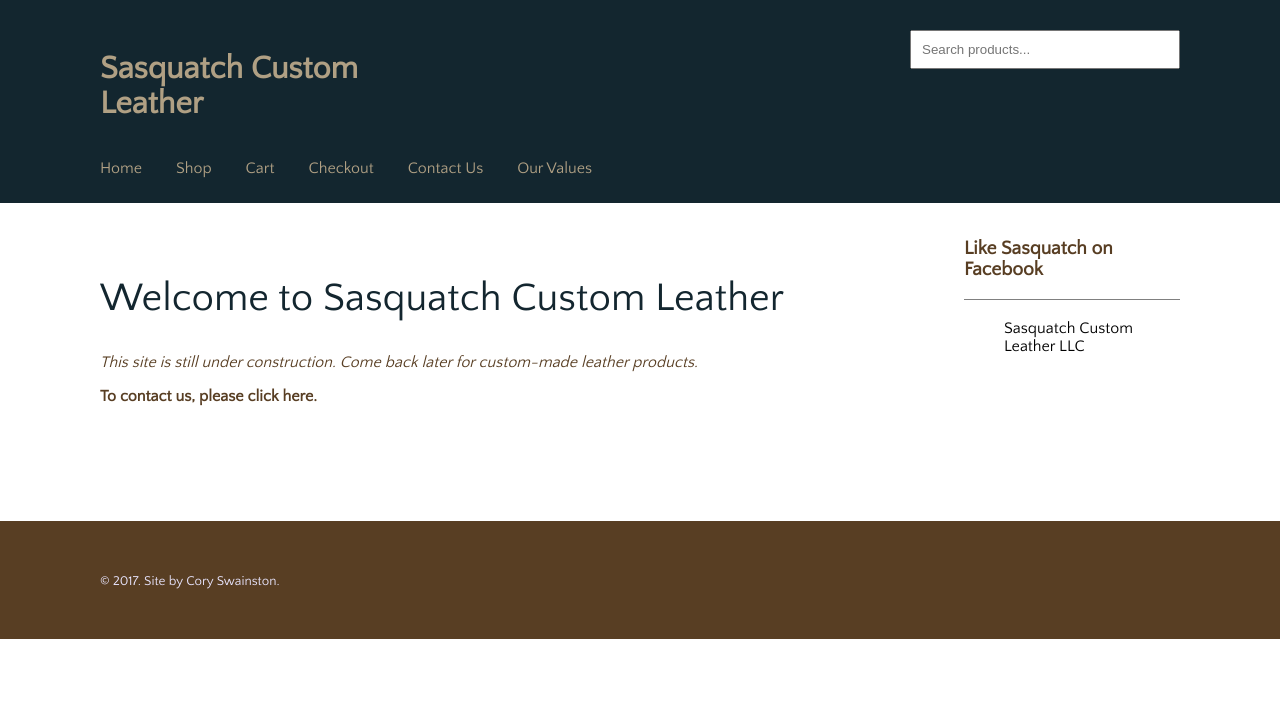
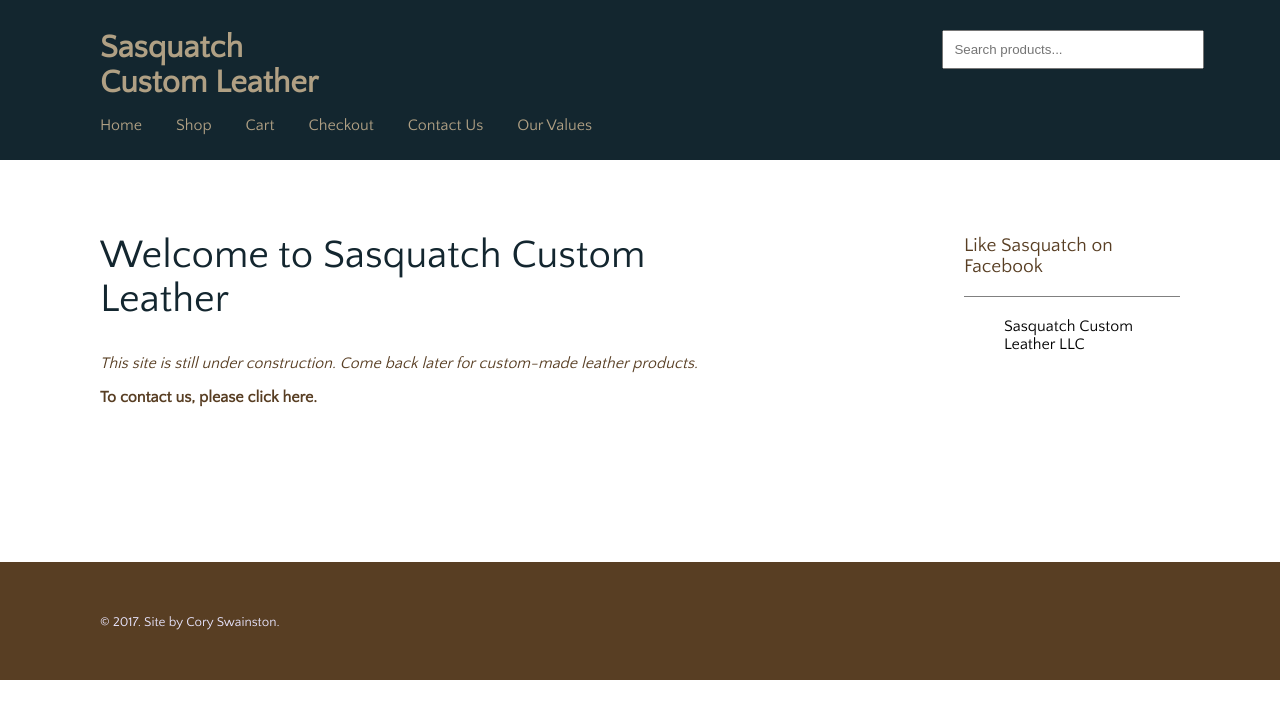
Before and after one commit to coryswainston/sasquatch-custom-leather, a Django app: page / in a window 1280 px wide. Shown: the top 702 px of the page. Run offline with Django 3.2, Linux system fonts and the light colour scheme; some libraries are stand-ins or nearby versions.

Commit message:
Add all pages and media queries

```diff
--- a/store/static/css/style.css
+++ b/store/static/css/style.css
@@ -7,7 +7,13 @@
   --light-blue: #e9e6ff;
   --brown: #583e23;
   /* Measurements */
-  --lr-padding: 100px;
+  --lr-padding: 30px;
+}
+
+@media screen and (min-width: 700px) {
+  :root {
+    --lr-padding: 100px;
+  }
 }
 
 /* Base styles */
@@ -18,11 +24,11 @@
 }
 
 h1 {
+  margin: 0;
   color: var(--tan);
 }
 
 h2 {
-  padding-top: 1em;
   color: var(--dark-blue);
   font-size: 2.5em;
   font-weight: 100;
@@ -73,8 +79,11 @@
 }
 
 header .header-top-row div {
-  width: 25%;
-  min-width: 150px;
+  width: 90%;
+}
+
+header .search-bar {
+  display: none;
 }
 
 input {
@@ -83,11 +92,11 @@
 }
 
 .header-nav {
-  align-items: flex-end;
+  display: none;
 }
 
 nav {
-  width: 50%;
+  width: 600px;
   margin: 0 -15px;
 }
 
@@ -100,24 +109,57 @@
   padding: 0 15px;
 }
 
+@media screen and (min-width: 700px) {
+  header .header-top-row div {
+    width: 22%;
+    min-width: 150px;
+  }
+
+  header .search-bar {
+    display: block;
+  }
+
+  .header-nav {
+    display: flex;
+    align-items: flex-end;
+  }
+}
+
 /* Body */
 #wrapper {
   display: flex;
-  flex-flow: row nowrap;
+  flex-flow: row wrap;
   justify-content: space-between;
-  padding: 0 var(--lr-padding);
+  padding: 40px var(--lr-padding);
 }
 
 /* Sidebar */
 #sidebar {
-  width: 20%;
+  width: 90%;
   margin: 1em 0;
+  min-width: 200px;
+}
+
+main {
+  width: 90%;
 }
 
 #sidebar p {
   font-size: 1.2em;
+  font-weight: 100;
   padding-bottom: 1em;
   border-bottom: .1px solid grey;
+}
+
+@media screen and (min-width: 700px) {
+
+  #sidebar {
+    width: 20%;
+  }
+
+  main {
+    width: 60%;
+  }
 }
 
 /* Footer */
--- a/store/templates/store/base.html
+++ b/store/templates/store/base.html
@@ -11,7 +11,7 @@
     <header>
       <div class="header-top-row">
         <div class="title">
-          <h1><a href="">Sasquatch Custom Leather</a></h1>
+          <h1><a href="{% url 'home' %}">Sasquatch Custom Leather</a></h1>
         </div>
         <div class="search-bar">
           <input type="text" placeholder="Search products..." />
@@ -20,12 +20,12 @@
       <div class="header-nav">
         <nav>
           <ul>
-            <li><a href="">Home</a></li>
-            <li><a href="">Shop</a></li>
-            <li><a href="">Cart</a></li>
-            <li><a href="">Checkout</a></li>
-            <li><a href="">Contact Us</a></li>
-            <li><a href="">Our Values</a></li>
+            <li><a href="{% url 'home' %}">Home</a></li>
+            <li><a href="{% url 'shop' %}">Shop</a></li>
+            <li><a href="{% url 'cart' %}">Cart</a></li>
+            <li><a href="{% url 'checkout' %}">Checkout</a></li>
+            <li><a href="{% url 'contact' %}">Contact Us</a></li>
+            <li><a href="{% url 'values' %}">Our Values</a></li>
           </ul>
         </nav>
       </div>
@@ -46,7 +46,7 @@
         <div class="fb-page"
              data-href="https://www.facebook.com/sasquatchcustomleather/"
              data-width="200" data-height="250"
-             data-small-header="false"
+             data-small-header="true"
              data-adapt-container-width="true"
              data-hide-cover="false"
              data-show-facepile="true">
--- a/store/urls.py
+++ b/store/urls.py
@@ -3,4 +3,9 @@
 
 urlpatterns = [
     url(r'^$', views.home, name="home"),
+    url(r'^shop/$', views.shop, name="shop"),
+    url(r'^cart/$', views.cart, name="cart"),
+    url(r'^checkout/$', views.checkout, name="checkout"),
+    url(r'^contact/$', views.contact, name="contact"),
+    url(r'^values/$', views.values, name="values"),
 ]
--- a/store/views.py
+++ b/store/views.py
@@ -2,3 +2,18 @@
 
 def home(request):
     return render(request, 'store/base.html')
+
+def shop(request):
+    return render(request, 'store/shop.html')
+
+def cart(request):
+    return render(request, 'store/cart.html')
+
+def checkout(request):
+    return render(request, 'store/checkout.html')
+
+def contact(request):
+    return render(request, 'store/contact.html')
+
+def values(request):
+    return render(request, 'store/values.html')
```
Also changed, not shown: store/templates/store/cart.html (added, +8 -0 lines), store/templates/store/checkout.html (added, +8 -0 lines), store/templates/store/contact.html (added, +10 -0 lines), store/templates/store/shop.html (added, +8 -0 lines), store/templates/store/values.html (added, +7 -0 lines).
